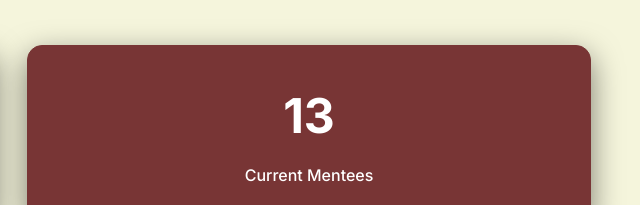
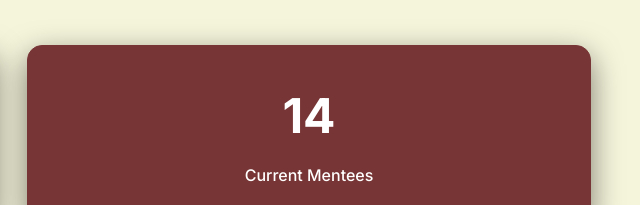
Before and after one commit to vpass-phd/website, a plain HTML site: page index.html in a window 1280 px wide. Shown: the part 2461-2666 px from the top of the page, 629-1269 px from the left. Drawn offline with Linux system fonts and the light colour scheme.

Commit message:
update # mentee

```diff
--- a/index.html
+++ b/index.html
@@ -179,7 +179,7 @@
                         <div class="stat-label">Current Mentors</div>
                     </div>
                     <div class="stat-item">
-                        <div class="stat-number">13</div>
+                        <div class="stat-number">14</div>
                         <div class="stat-label">Current Mentees</div>
                     </div>
                 </div>
```
Also changed, not shown: 1 other file.
